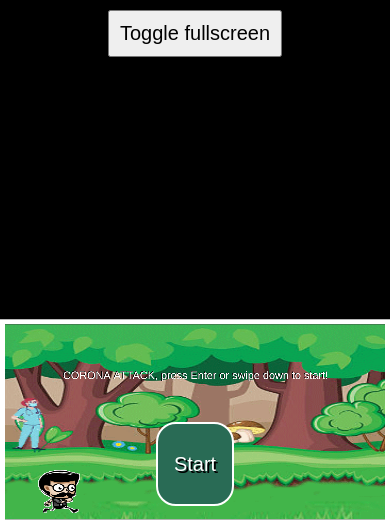
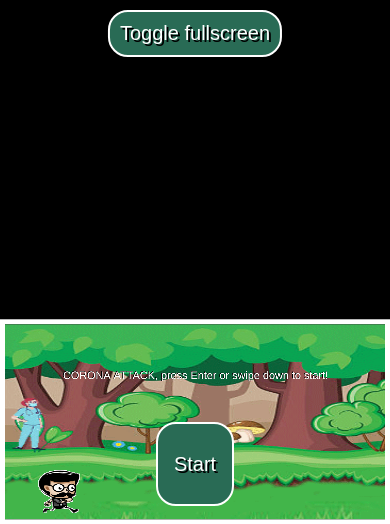
Before and after one commit to sas03/javascriptmobileapp, a PHP site: page / in a window 390 px wide. Shown: the top 524 px of the page. Run offline with PHP 8.4, Linux system fonts and the light colour scheme.

Commit message:
javascript mobile app

```diff
--- a/script.js
+++ b/script.js
@@ -444,7 +444,9 @@ window.addEventListener('load', function(){
     }
     window.onfocus = function() {
         window_focus = true;
-        audio.play()
+        if(!gameOver){
+            audio.play();
+        }
     }
 });
 
--- a/style.css
+++ b/style.css
@@ -31,6 +31,11 @@ body{
     top: 10px;
     left: 50%;
     transform: translateX(-50%);
+    color: #fff;
+    text-shadow: 2px 2px #000;
+    background-color: rgb(41, 107, 85);
+    border: 2px solid rgb(255, 255, 255);
+    border-radius: 20px;
 }
 
 #startButton{
```
